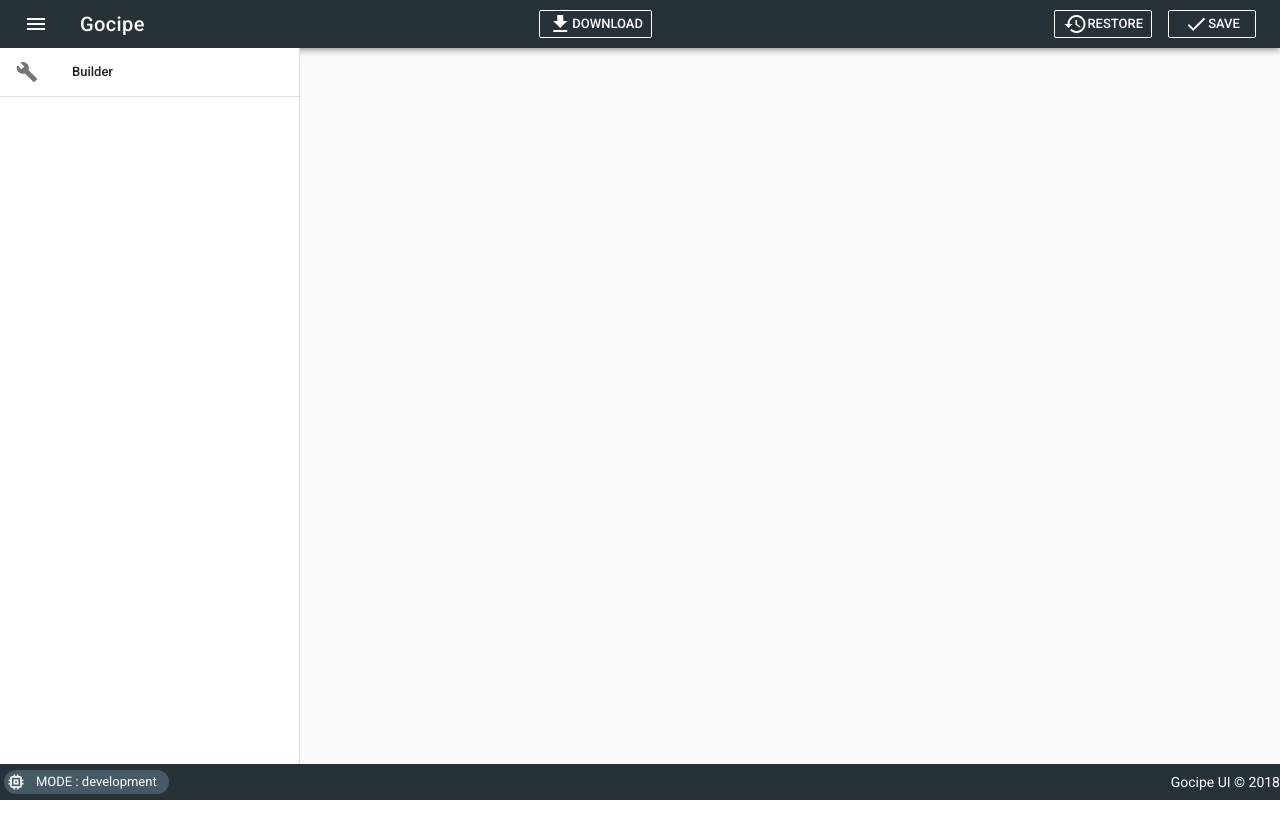
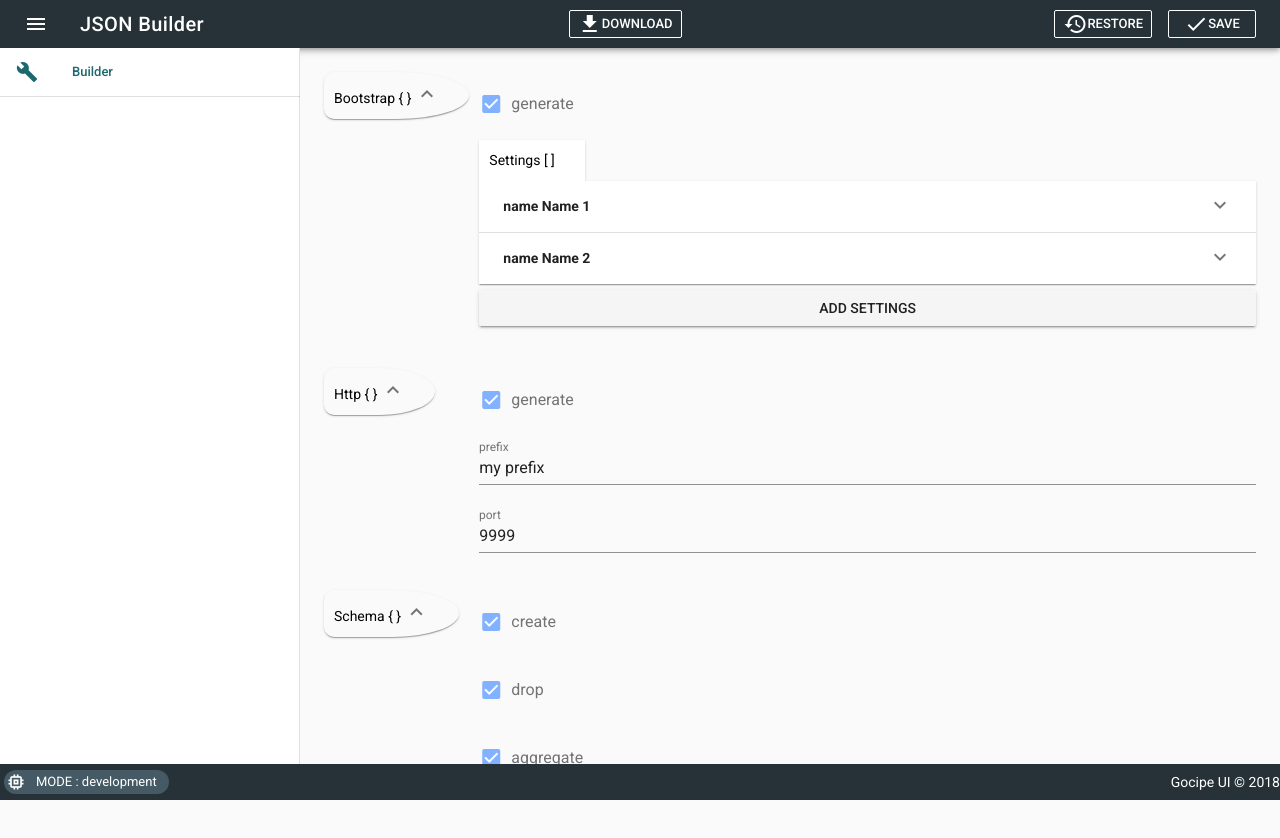
Before and after one commit to lsldigital/gocipe, a Vue app in the folder web/: page /#/ in a window 1280 px wide. Shown: the top 838 px of the page. Before the commit the page ends 800 px from the top, so only its background shows below. Built offline with nearby package versions, Linux system fonts and the light colour scheme.

Commit message:
download now works

```diff
--- a/web/src/App.vue
+++ b/web/src/App.vue
@@ -1,7 +1,5 @@
 <template>
   <v-app id="app">
-
-    <Toolbar />
 
     <v-content>
       <v-slide-x-transition mode="out-in">
@@ -15,20 +13,14 @@
 </template>
 
 <script>
-import Toolbar from "./views/components/ui-elements/Toolbar";
-import Navigation from "./views/components/ui-elements/Navigation";
 import FooterUI from "./views/components/ui-elements/FooterUI";
 
 export default {
-  data: () => ({
-    drawer: true
-  }),
+  data: () => ({}),
   props: {
     source: String
   },
   components: {
-    Toolbar,
-    Navigation,
     FooterUI
   }
 };
--- a/web/src/modules/uibuilder/simple.gocipe.json
+++ b/web/src/modules/uibuilder/simple.gocipe.json
@@ -3,22 +3,19 @@
     "generate": true,
     "settings": [
       {
-        "name": "",
-        "type": "",
-        "description": "",
-        "env": false,
-        "settings": []
+        "name": "Name 1",
+        "type": "My Type",
+        "description": "this is my description",
+        "env": false
+      },
+      {
+        "name": "Name 2",
+        "type": "Other type",
+        "description": "other description",
+        "from_env": true
       }
     ]
   },
-  "http": {
-    "generate": true,
-    "prefix": "",
-    "port": "8888"
-  },
-  "schema": {
-    "create": true,
-    "drop": true,
-    "aggregate": true
-  }
+  "http": { "generate": true, "prefix": "my prefix", "port": "9999" },
+  "schema": { "create": true, "drop": true, "aggregate": true }
 }
--- a/web/src/modules/uibuilder/views/builder.vue
+++ b/web/src/modules/uibuilder/views/builder.vue
@@ -1,20 +1,42 @@
 <template>
   <v-layout>
+    <v-toolbar app fixed clipped-left dense dark class="blue-grey darken-4 top-toolbar">
+      <v-toolbar-side-icon @click.stop="drawer = !drawer"></v-toolbar-side-icon>
+      <v-toolbar-title>
+        JSON Builder
+      </v-toolbar-title>
+
+      <v-spacer/>
+
+      <v-btn outline small :href="`data:${download_link}`" download="data.json">
+        <v-icon>file_download</v-icon> DOWNLOAD
+      </v-btn>
+
+      <v-spacer/>
+
+      <v-btn outline small @click="'restore'">
+        <v-icon>restore</v-icon> RESTORE
+      </v-btn>
+      <v-btn outline small @click="'save'">
+        <v-icon>done</v-icon> SAVE
+      </v-btn>
+
+    </v-toolbar>
+    <Navigation :drawer="drawer" />
+
     <v-flex sm12>
       <component :is="getType(gocipe)" :value="gocipe"> </component>
     </v-flex>
-    <!-- <v-flex sm12 class="code">
-      <pre>
-          {{ gocipe }}
-        </pre>
-    </v-flex> -->
+
   </v-layout>
 </template>
 
 <script>
+import Toolbar from "../../../views/components/ui-elements/Toolbar.vue";
+import Navigation from "../../../views/components/ui-elements/Navigation.vue";
 import draggable from "vuedraggable";
-import gocipe from "../gocipe.json";
-// import gocipe from "../simple.gocipe.json";
+// import gocipe from "../gocipe.json";
+import gocipe from "../simple.gocipe.json";
 // import gocipe from "../types.json";
 import booleanType from "./components/booleanType.vue";
 import stringType from "./components/stringType.vue";
@@ -22,16 +44,33 @@ import stringType from "./components/stringType.vue";
 export default {
   data() {
     return {
-      gocipe
+      gocipe,
+      drawer: true
     };
+  },
+  computed: {
+    download_link() {
+      return (
+        "text/json;charset=utf-8," +
+        encodeURIComponent(JSON.stringify(this.gocipe))
+      );
+    }
   },
   methods: {
     getType: value => {
       let TYPEOF = typeof value;
       return TYPEOF + "Type";
+    },
+    save() {
+      localStorage.setItem("gocipe", this.gocipe);
+    },
+    restore() {
+      this.gocipe = localStorage.getItem("gocipe");
     }
   },
   components: {
+    Toolbar,
+    Navigation,
     draggable,
     booleanType,
     stringType
--- a/web/src/modules/uibuilder/views/components/objectType.vue
+++ b/web/src/modules/uibuilder/views/components/objectType.vue
@@ -1,16 +1,17 @@
 <template>
   <v-layout mb-2>
     <v-flex md2 class="root-branch" v-if="property && !isArray(value)">
-      <header @click.stop="collapse = !collapse">
+      <header @click.stop="collapse = !collapse" :class="{'collapsed': collapse, 'notcollapsed': !collapse}">
         <span>{{property || "root"}} { }
-          <transition name="slide-fade">
-            <v-icon v-if="collapse">expand_more</v-icon>
-            <v-icon v-else>expand_less</v-icon>
+          <transition :key="collapse" name="slide-fade">
+            <v-icon>{{ collapse ? 'expand_more': 'expand_less'}}</v-icon>
           </transition>
         </span>
+
       </header>
+
     </v-flex>
-    <transition name="slide-fade">
+    <transition mode="out-in" name="slide-fade">
       <v-flex v-show="!collapse" class="children-branch" :class="{'md10': property, 'md12': !property, 'md12': isArray(value) }">
         <template v-if="isArray(value)">
           <header @click.stop="arrcollapse = !arrcollapse">
@@ -137,7 +138,11 @@ export default {
   -moz-user-select: none;
   -webkit-user-select: none;
   user-select: none;
-  cursor: se-resize;
+  cursor: ne-resize;
+
+  &.collapsed {
+    cursor: se-resize;
+  }
 }
 .children-branch header span {
   display: inline-block;
@@ -145,12 +150,21 @@ export default {
   // background: white;
   color: black;
   padding: 10px 30px 10px 10px;
+  box-shadow: inset 0 -2px 1px -2px rgba(0, 0, 0, 0.2),
+    inset 0 1px 1px 0 rgba(0, 0, 0, 0.14),
+    inset 0 1px 3px 0 hsla(0, 0%, 0%, 0.122);
   box-shadow: 0 2px 1px -1px rgba(0, 0, 0, 0.2), 0 1px 1px 0 rgba(0, 0, 0, 0.14),
     0 1px 3px 0 hsla(0, 0%, 0%, 0.122);
   border-radius: 10px 50% 50% 10px;
+
   // border-bottom: 2px solid #ddd;
 
   /* margin-left: -20px; */
+}
+.children-branch header.collapsed span {
+  box-shadow: 0 2px 1px -1px rgba(0, 0, 0, 0.2), 0 1px 1px 0 rgba(0, 0, 0, 0.14),
+    0 1px 3px 0 hsla(0, 0%, 0%, 0.122);
+  border-radius: 10px 50% 50% 10px;
 }
 
 .children-branch header span.array {
--- a/web/src/router/index.js
+++ b/web/src/router/index.js
@@ -12,16 +12,6 @@ export default new Router({
   routes: [
     {
       path: "/",
-      name: "home",
-      component: Home
-    },
-    {
-      path: "/settings",
-      name: "settings",
-      component: PageSettings
-    },
-    {
-      path: "/gocipe",
       name: "gocipe",
       component: PageGocipe
     }
--- a/web/src/views/components/ui-elements/Toolbar.vue
+++ b/web/src/views/components/ui-elements/Toolbar.vue
@@ -1,28 +1,6 @@
 <template>
   <div>
-    <v-toolbar app fixed clipped-left dense dark class="blue-grey darken-4 top-toolbar">
-      <v-toolbar-side-icon @click.stop="drawer = !drawer"></v-toolbar-side-icon>
-      <v-toolbar-title>
-        <router-link class="home-link" :to="{name:'home'}">{{ siteName }}</router-link>
-      </v-toolbar-title>
 
-      <v-spacer/>
-
-      <v-btn outline small @click="$store.dispatch('restore')">
-        <v-icon>file_download</v-icon> DOWNLOAD
-      </v-btn>
-
-      <v-spacer/>
-
-      <v-btn outline small @click="$store.dispatch('restore')">
-        <v-icon>restore</v-icon> RESTORE
-      </v-btn>
-      <v-btn outline small @click="$store.dispatch('save')">
-        <v-icon>done</v-icon> SAVE
-      </v-btn>
-
-    </v-toolbar>
-    <Navigation :drawer="drawer" />
   </div>
 </template>
 
```
